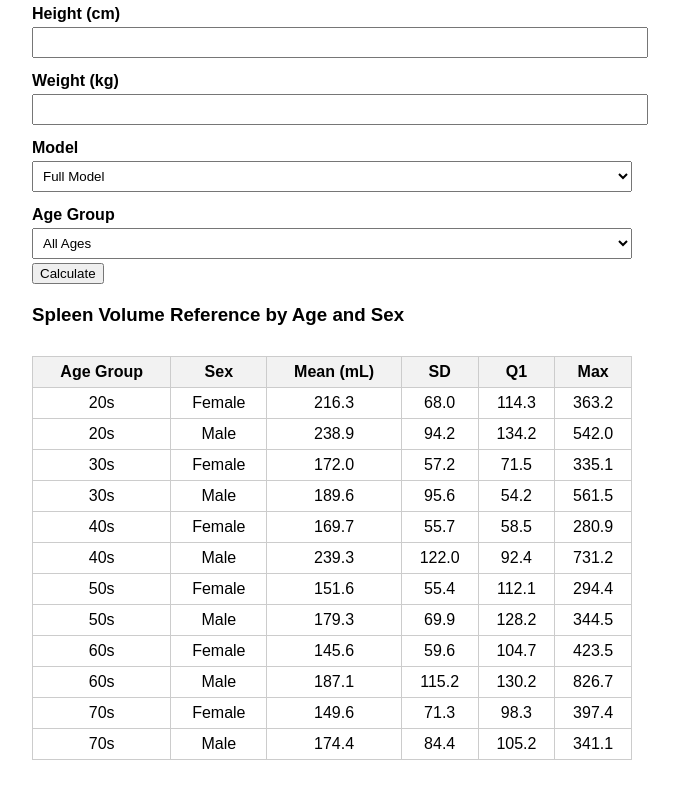
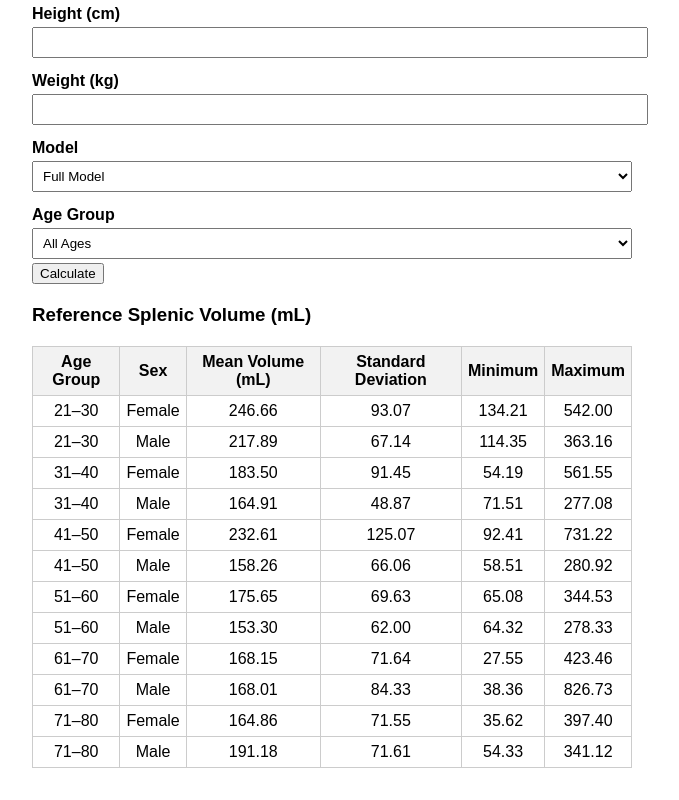
Before and after one commit to yenpojack/spleen-volume-calculator, a plain HTML site: page index.html in a window 1280 px wide. Shown: the part 410-1210 px from the top of the page, without its empty margins (0-679 px from the left). Drawn offline with Linux system fonts and the light colour scheme.

Commit message:
Update index.html

```diff
--- a/index.html
+++ b/index.html
@@ -9,19 +9,9 @@
     input, select { padding: 6px; margin: 4px 0; width: 100%; }
     label { font-weight: bold; margin-top: 10px; display: block; }
     .result { margin-top: 20px; font-size: 1.2em; }
-    table {
-      width: 100%;
-      border-collapse: collapse;
-      margin-top: 30px;
-    }
-    th, td {
-      border: 1px solid #ccc;
-      padding: 6px;
-      text-align: center;
-    }
-    th {
-      background-color: #f2f2f2;
-    }
+    table { margin-top: 20px; width: 100%; border-collapse: collapse; }
+    th, td { border: 1px solid #ccc; padding: 6px; text-align: center; }
+    th { background-color: #f2f2f2; }
   </style>
 </head>
 <body>
@@ -73,31 +63,31 @@
 
   <div class="result" id="results"></div>
 
-  <h3>Spleen Volume Reference by Age and Sex</h3>
+  <h3>Reference Splenic Volume (mL)</h3>
   <table>
     <thead>
       <tr>
         <th>Age Group</th>
         <th>Sex</th>
-        <th>Mean (mL)</th>
-        <th>SD</th>
-        <th>Q1</th>
-        <th>Max</th>
+        <th>Mean Volume (mL)</th>
+        <th>Standard Deviation</th>
+        <th>Minimum</th>
+        <th>Maximum</th>
       </tr>
     </thead>
     <tbody>
-      <tr><td>20s</td><td>Female</td><td>216.3</td><td>68.0</td><td>114.3</td><td>363.2</td></tr>
-      <tr><td>20s</td><td>Male</td><td>238.9</td><td>94.2</td><td>134.2</td><td>542.0</td></tr>
-      <tr><td>30s</td><td>Female</td><td>172.0</td><td>57.2</td><td>71.5</td><td>335.1</td></tr>
-      <tr><td>30s</td><td>Male</td><td>189.6</td><td>95.6</td><td>54.2</td><td>561.5</td></tr>
-      <tr><td>40s</td><td>Female</td><td>169.7</td><td>55.7</td><td>58.5</td><td>280.9</td></tr>
-      <tr><td>40s</td><td>Male</td><td>239.3</td><td>122.0</td><td>92.4</td><td>731.2</td></tr>
-      <tr><td>50s</td><td>Female</td><td>151.6</td><td>55.4</td><td>112.1</td><td>294.4</td></tr>
-      <tr><td>50s</td><td>Male</td><td>179.3</td><td>69.9</td><td>128.2</td><td>344.5</td></tr>
-      <tr><td>60s</td><td>Female</td><td>145.6</td><td>59.6</td><td>104.7</td><td>423.5</td></tr>
-      <tr><td>60s</td><td>Male</td><td>187.1</td><td>115.2</td><td>130.2</td><td>826.7</td></tr>
-      <tr><td>70s</td><td>Female</td><td>149.6</td><td>71.3</td><td>98.3</td><td>397.4</td></tr>
-      <tr><td>70s</td><td>Male</td><td>174.4</td><td>84.4</td><td>105.2</td><td>341.1</td></tr>
+      <tr><td>21–30</td><td>Female</td><td>246.66</td><td>93.07</td><td>134.21</td><td>542.00</td></tr>
+      <tr><td>21–30</td><td>Male</td><td>217.89</td><td>67.14</td><td>114.35</td><td>363.16</td></tr>
+      <tr><td>31–40</td><td>Female</td><td>183.50</td><td>91.45</td><td>54.19</td><td>561.55</td></tr>
+      <tr><td>31–40</td><td>Male</td><td>164.91</td><td>48.87</td><td>71.51</td><td>277.08</td></tr>
+      <tr><td>41–50</td><td>Female</td><td>232.61</td><td>125.07</td><td>92.41</td><td>731.22</td></tr>
+      <tr><td>41–50</td><td>Male</td><td>158.26</td><td>66.06</td><td>58.51</td><td>280.92</td></tr>
+      <tr><td>51–60</td><td>Female</td><td>175.65</td><td>69.63</td><td>65.08</td><td>344.53</td></tr>
+      <tr><td>51–60</td><td>Male</td><td>153.30</td><td>62.00</td><td>64.32</td><td>278.33</td></tr>
+      <tr><td>61–70</td><td>Female</td><td>168.15</td><td>71.64</td><td>27.55</td><td>423.46</td></tr>
+      <tr><td>61–70</td><td>Male</td><td>168.01</td><td>84.33</td><td>38.36</td><td>826.73</td></tr>
+      <tr><td>71–80</td><td>Female</td><td>164.86</td><td>71.55</td><td>35.62</td><td>397.40</td></tr>
+      <tr><td>71–80</td><td>Male</td><td>191.18</td><td>71.61</td><td>54.33</td><td>341.12</td></tr>
     </tbody>
   </table>
 
```
